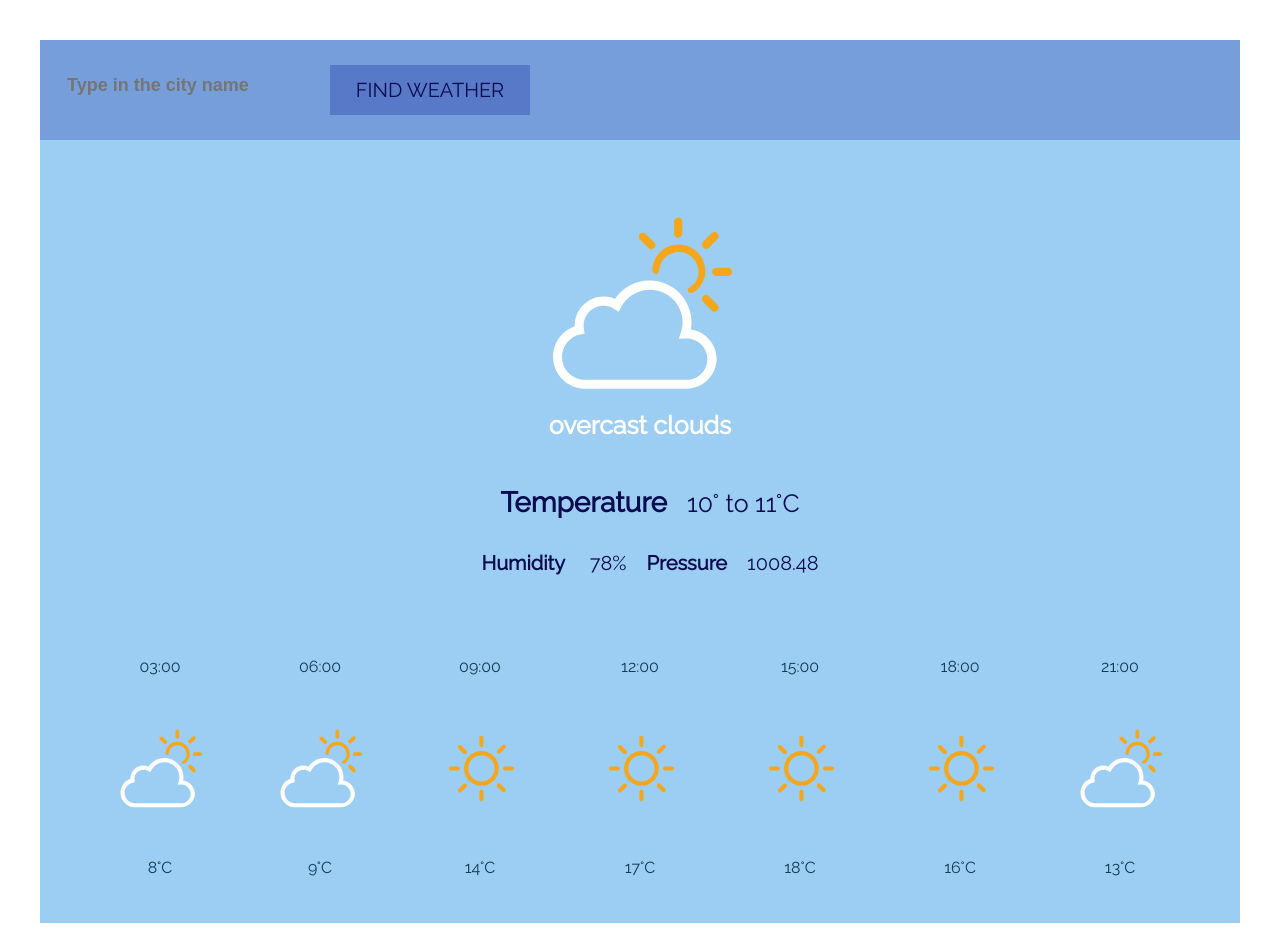
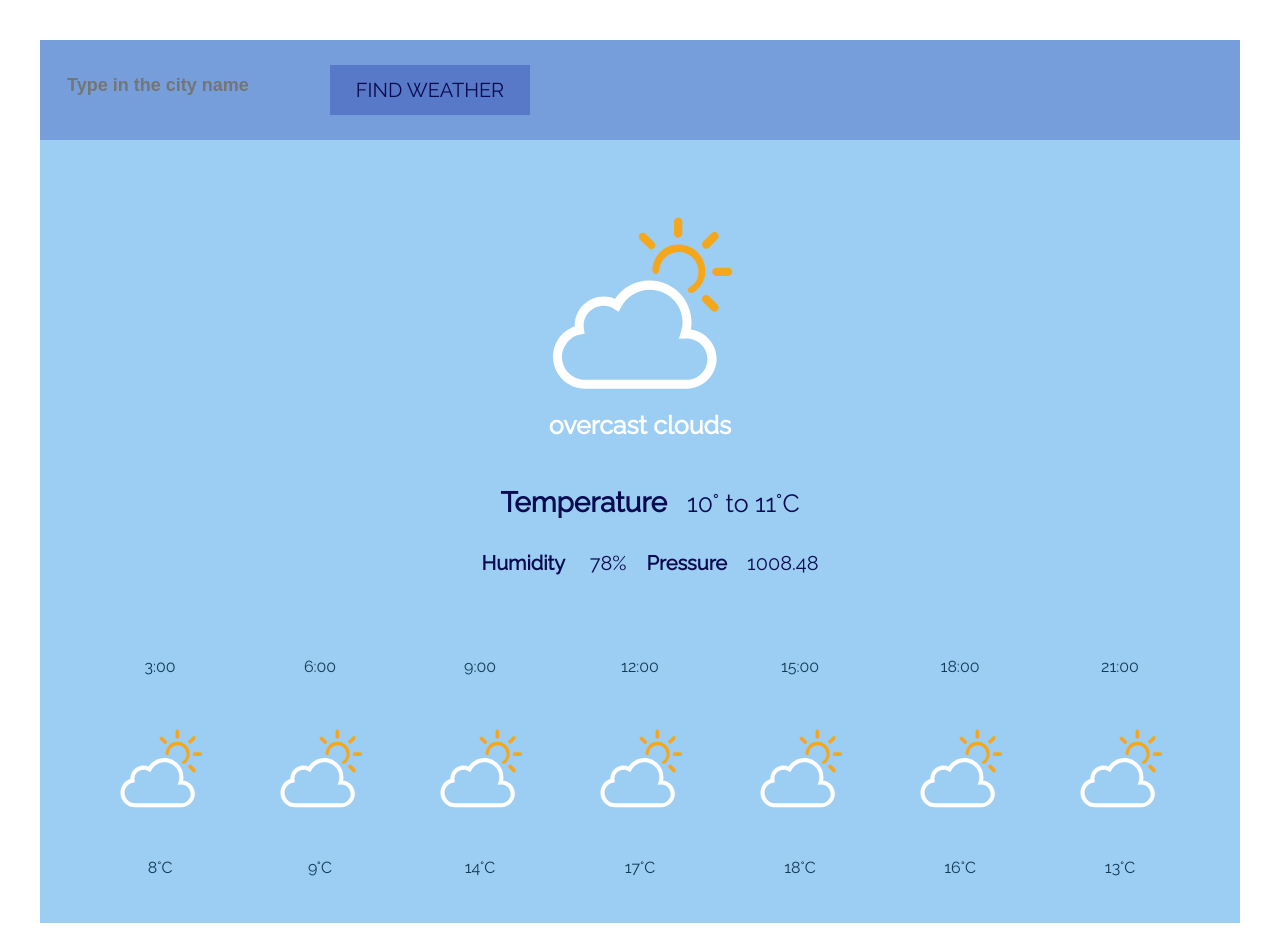
Before and after one commit to Maliks223/Weather-Api, a React (Create React App) app in the folder weather-api/: page / in a window 1280 px wide. Shown: the top 952 px of the page. Built offline with nearby package versions, Linux system fonts and the light colour scheme.

Commit message:
adding props

```diff
--- a/weather-api/src/App.js
+++ b/weather-api/src/App.js
@@ -1,68 +1,18 @@
 import React from "react";
 import "./App.css";
 
-import cloudy from "./img/weather-icons/mostlycloudy.svg";
-import clear from "./img/weather-icons/clear.svg";
+import Search from "./components/Search";
+import LiveWeather from "./components/LiveWeather";
+import WeatherTime from "./components/WeatherTime";
+
 
 const App = () => {
   return (
     <div id="wrapper">
-      <header id="header">
-        <input className="search" type="text" placeholder="Type in the city name" ></input>
-        <a href="#" className="button"> FIND WEATHER </a>
-      </header>
-
+      <Search/>
       <main>
-        <img src={cloudy} alt="Sun icon" className="icon"></img>
-        <p className="below-image-text"> overcast clouds </p>
-        <p className="container">
-          <span className="temp"> Temperature</span>
-          <span className="temp-range">10&#0176; to 11&#0176;C</span>
-        </p>
-        <p className="container">
-          <span className="property">Humidity </span>
-          <span className="value">78%</span>
-          <span className="property">Pressure</span>
-          <span className="value">1008.48</span>
-        </p>
-
-        <div className="cards">
-          <div className="card">
-          <p>03:00</p>
-            <img src={cloudy} alt="sun icon" className="card-icon" placeholder="cloudy"></img>
-            <p>8&#0176;C</p>
-          </div>
-          <div className="card">
-          <p>06:00</p>
-            <img src={cloudy} alt="sun icon" className="card-icon" placeholder="cloudy"></img>
-            <p>9&#0176;C</p>
-          </div>
-          <div className="card">
-          <p>09:00</p>
-            <img src={clear} alt="sun icon" className="card-icon" placeholder="clear"></img>
-            <p>14&#0176;C</p>
-          </div>
-          <div className="card">
-          <p>12:00</p>
-            <img src={clear} alt="sun icon" className="card-icon" placeholder="clear"></img>
-            <p>17&#0176;C</p>
-          </div>
-          <div className="card">
-          <p>15:00</p>
-            <img src={clear} alt="sun icon" className="card-icon" placeholder="clear"></img>
-            <p>18&#0176;C</p>
-          </div>
-          <div className="card">
-          <p>18:00</p>
-            <img src={clear} alt="sun icon" className="card-icon" placeholder="clear"></img>
-            <p>16&#0176;C</p>
-          </div>
-          <div className="card">
-          <p>21:00</p>
-            <img src={cloudy} alt="sun icon" className="card-icon" placeholder="cloudy"></img>
-            <p>13&#0176;C</p>
-          </div>
-        </div>
+        <LiveWeather text="overcast clouds" minTemp="10" maxTemp="11" humidity="78" pressure="1008.48"/>
+        <WeatherTime/>
       </main>
     </div>
   );
--- /dev/null
+++ b/weather-api/src/components/LiveWeather.js
@@ -0,0 +1,22 @@
+import React from "react";
+import cloudy from "../img/weather-icons/mostlycloudy.svg";
+
+const LiveWeather = (props) => {
+  return(
+    <main>
+    <img src={cloudy} alt="Sun icon" className="icon"></img>
+        <p className="below-image-text"> {props.text} </p>
+        <p className="container">
+          <span className="temp"> Temperature</span>
+          <span className="temp-range">{props.minTemp}&#0176; to {props.maxTemp}&#0176;C</span>
+        </p>
+        <p className="container">
+          <span className="property">Humidity </span>
+          <span className="value">{props.humidity}%</span>
+          <span className="property">Pressure</span>
+          <span className="value">{props.pressure}</span>
+        </p>
+    </main>
+  )
+}
+export default LiveWeather;
--- a/weather-api/src/components/Search.css
+++ /dev/null
@@ -1,3 +0,0 @@
-div {
-    border: 25px solid black;
-}
--- a/weather-api/src/components/Search.js
+++ b/weather-api/src/components/Search.js
@@ -1,32 +1,11 @@
 import React from "react";
 
-import clear from "../img/weather-icons/clear.svg";
-import "./Search.css";
-class Search extends React.Component {
-  state = {
-    input: ""
-  };
-
-  render() {
-    return (
-      <div>
-        {this.state.input}
-        <input
-          type="text"
-          id="input-name"
-          onChange={event => {
-            this.setState({ input: event.target.value });
-          }}
-        />
-        <button
-          onClick={event => {
-            this.props.handleInput(this.state.input);
-          }}
-        >
-          Say Hello
-        </button>
-      </div>
-    );
-  }
+const Search = () => {
+  return(
+  <header id="header">
+        <input className="search" type="text" placeholder="Type in the city name" ></input>
+        <a href="#" className="button"> FIND WEATHER </a>
+      </header>
+      )
 }
 export default Search;
--- a/weather-api/src/components/WeatherItem.js
+++ b/weather-api/src/components/WeatherItem.js
@@ -1,17 +1,12 @@
-import React, { Component } from "react";
-import { render } from "react-dom";
+import React from "react";
 
-export default class WeatherItem extends Component {
-  render() {
-    return <div>Heello</div>;
-  }
+const WeatherItem = (props) => {
+  return(
+    <div className="card">
+          <p>{props.hour}</p>
+            <img src={props.image} alt="sun icon" className="card-icon"></img>
+            <p>{props.temperature}&#0176;C</p>
+          </div>
+  )
 }
-export class SayHello extends Component {
-  render() {
-    return (
-      <div style={{ color: this.props.color, backgroundColor: "yellow" }}>
-        Hello {this.props.name}
-      </div>
-    );
-  }
-}
+ export default WeatherItem;
--- /dev/null
+++ b/weather-api/src/components/WeatherTime.js
@@ -0,0 +1,21 @@
+import React from "react";
+
+import WeatherItem from "./WeatherItem";
+import cloudy from "../img/weather-icons/mostlycloudy.svg";
+import clear from "../img/weather-icons/clear.svg";
+
+
+const WeatherTime = () => {
+    return(
+        <div className="cards">
+         <WeatherItem hour="3:00" image={cloudy}  temperature="8"/>
+         <WeatherItem hour="6:00" image={cloudy}   temperature="9"/>
+         <WeatherItem hour="9:00" image={cloudy}   temperature="14"/>
+         <WeatherItem hour="12:00" image={cloudy}  temperature="17"/>
+         <WeatherItem hour="15:00" image={cloudy}  temperature="18"/>
+         <WeatherItem hour="18:00" image={cloudy}  temperature="16"/>
+         <WeatherItem hour="21:00" image={cloudy}  temperature="13"/>
+        </div>
+        )
+  }
+  export default WeatherTime;
```
Also changed, not shown: weather-api/src/App.css (indentation only).
